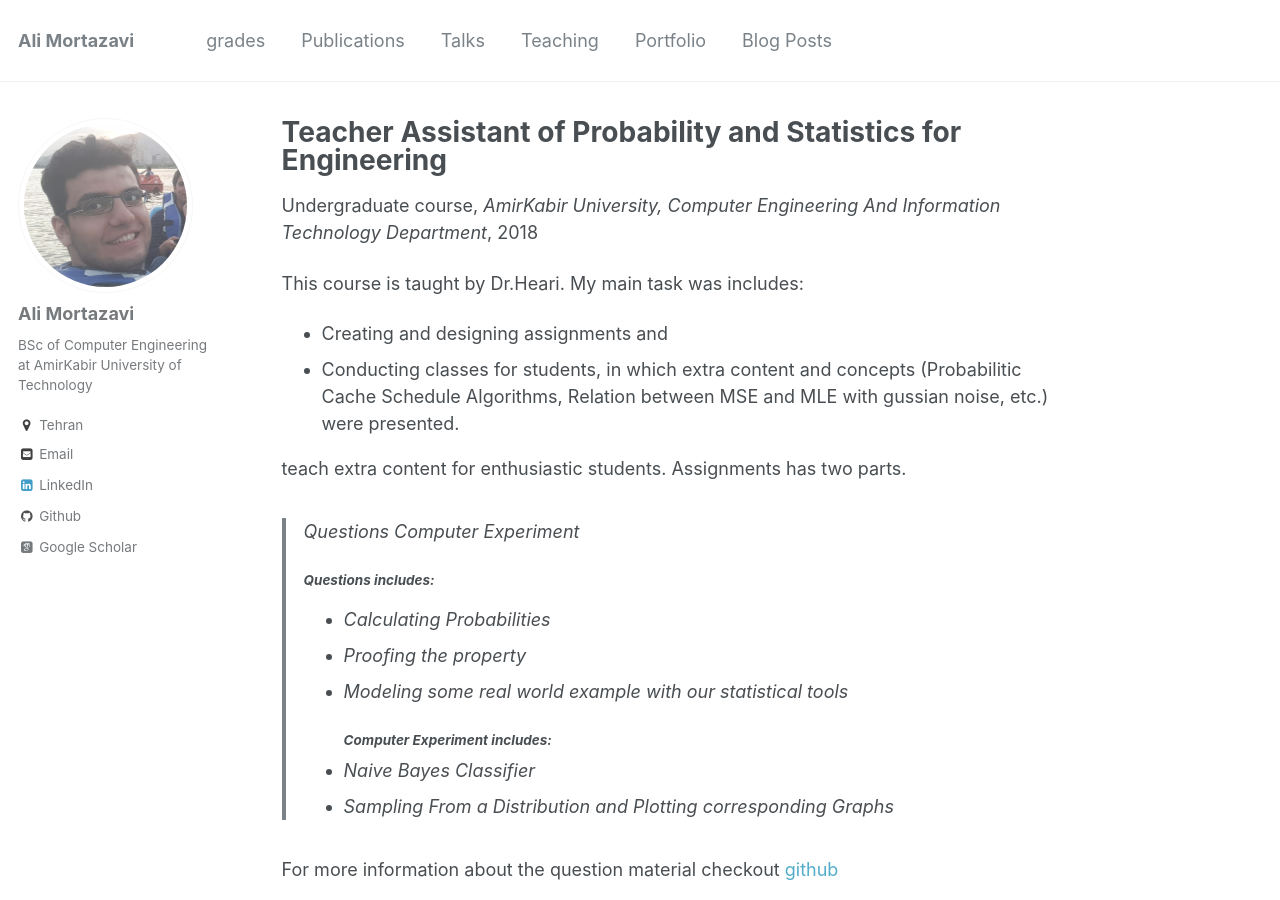
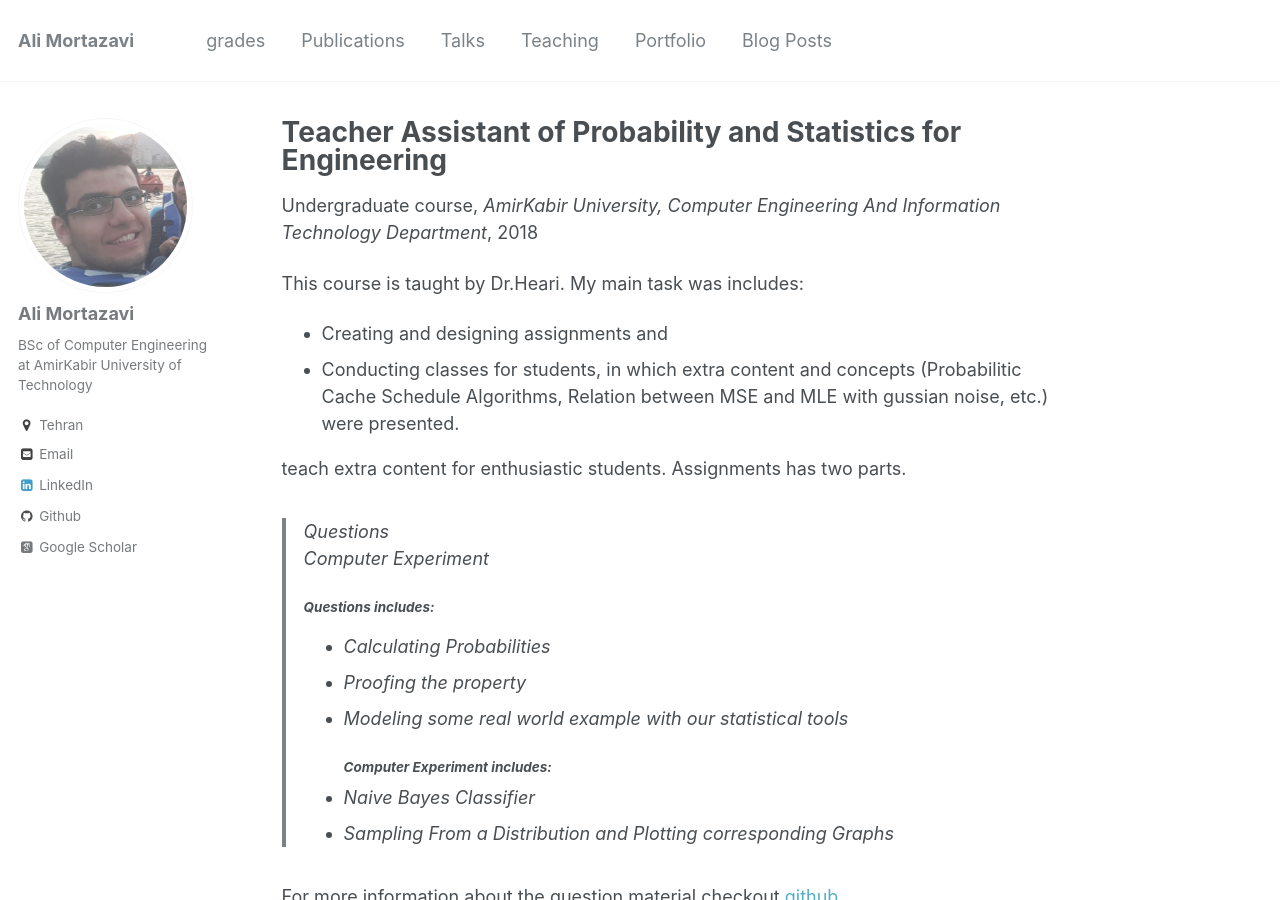
Before and after one commit to AliMorty/AliMorty.github.io, a Jekyll site: the page built from _teaching/2018-spring-teaching-1.md, in a window 1280 px wide and 900 px high. Built offline with Jekyll 4.4.1, drawn with Linux system fonts in a browser that asks for light colours; some web fonts are replaced.

```diff
--- a/_teaching/2018-spring-teaching-1.md
+++ b/_teaching/2018-spring-teaching-1.md
@@ -15,8 +15,8 @@ This course is taught by Dr.Heari. My main task was includes: <br>
 
 teach extra content for enthusiastic students.
 Assignments has two parts.
-> Questions
-> Computer Experiment
+> Questions<br>
+> Computer Experiment<br>
 #### Questions includes:
 * Calculating Probabilities
 * Proofing the property
```
